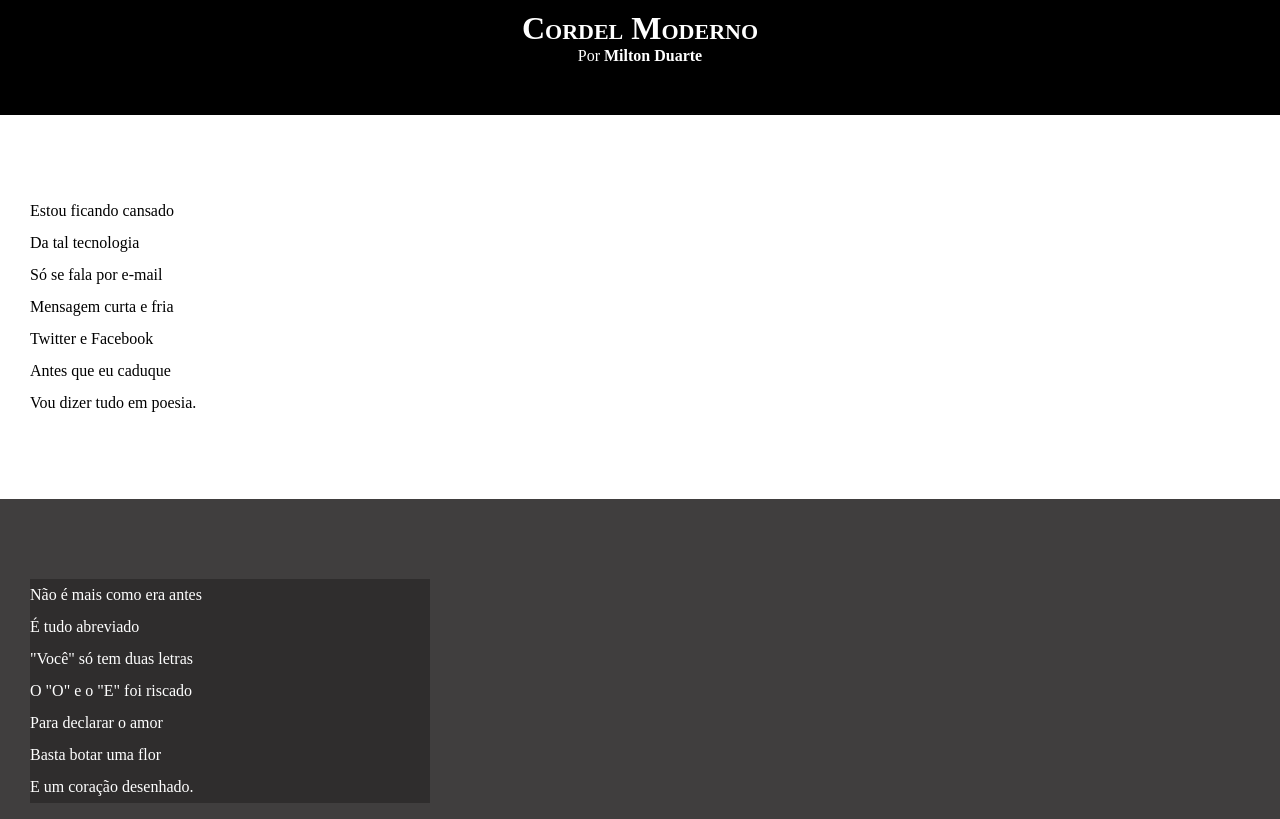
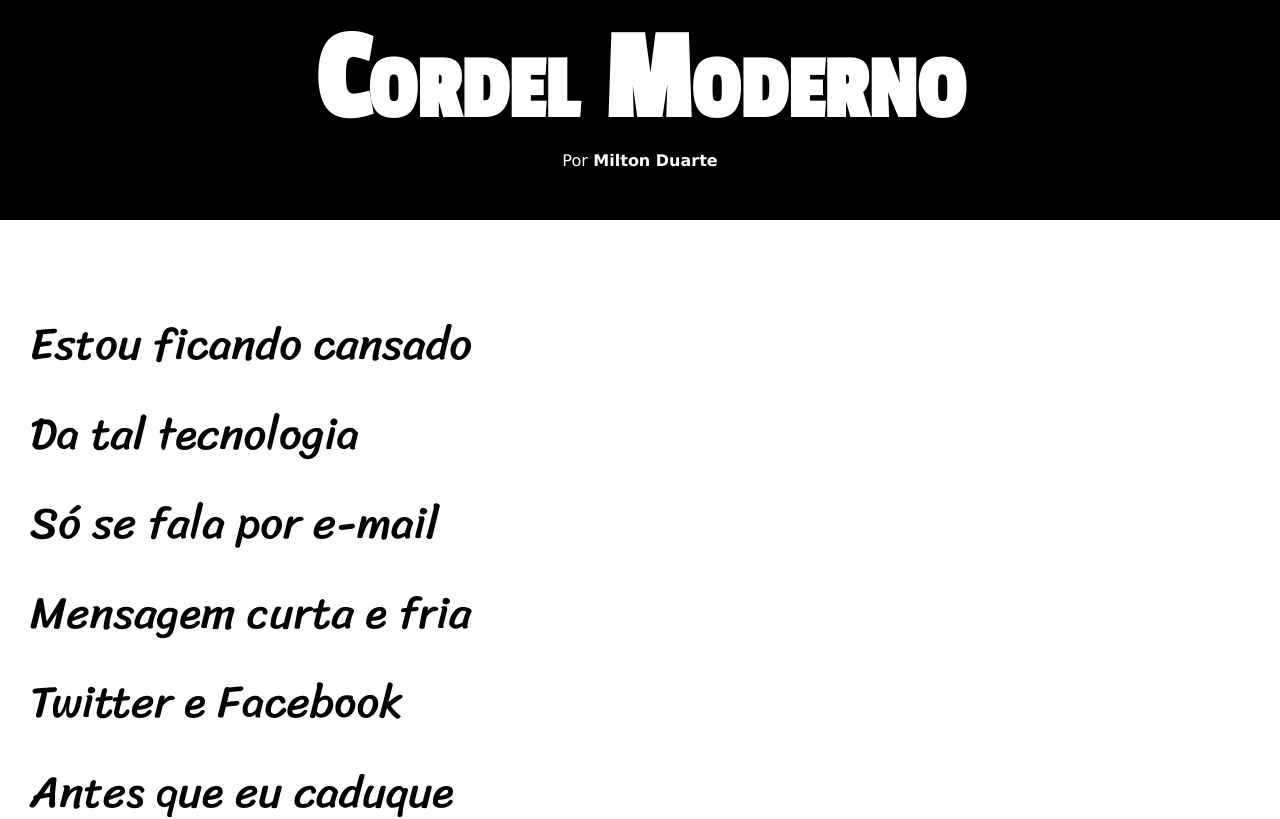
Before and after one commit to simonecpaula/html-css, a plain HTML site: page exercicios/d012/index.html in a window 1280 px wide. Shown: the top 819 px of the page. Drawn offline with Linux system fonts and the light colour scheme.

Commit message:
Atualização de estilos:desafio 12

```diff
--- a/exercicios/d012/estilo/style.css
+++ b/exercicios/d012/estilo/style.css
@@ -1,13 +1,24 @@
 @charset "UTF-8";
+
+@import url('https://fonts.googleapis.com/css2?family=Passion+One&display=swap');
+@import url('https://fonts.googleapis.com/css2?family=Sriracha&display=swap');
+
+:root {
+    --fonte1:Verdana, Geneva, Tahome, Sans-serif;
+    --fonte2:'Passion One', cursive;
+    --fonte3: 'Sriracha', cursive;
+}
 
 * {
     margin: 0px;
     padding: 0px;
+    font-size: 1em;
 }
 
 html, body {
     min-height: 100vh;
     background-color: darkgrey;
+    font-family: var(--fonte1);
 }
 
 header {
@@ -19,6 +30,8 @@ header {
 header > h1 {
     padding-top: 10px;
     font-variant: small-caps;
+    font-family: var(--fonte2);
+    font-size:10vw ;
 }
 
 header > p {
@@ -40,6 +53,8 @@ section {
     padding-bottom: 10vh;
     line-height: 2em;
     padding-left: 30px;
+    font-family: var(--fonte3);
+    font-size:3.5vw;
 }
 
 section.normal {
@@ -53,7 +68,8 @@ section.imagem {
 }
 
 section.imagem > p {
-    width: 400px;
+    display: inline-block;
+    padding: 5px;
     background-color: rgba(0, 0, 0, 0.273);
 }
 
```
